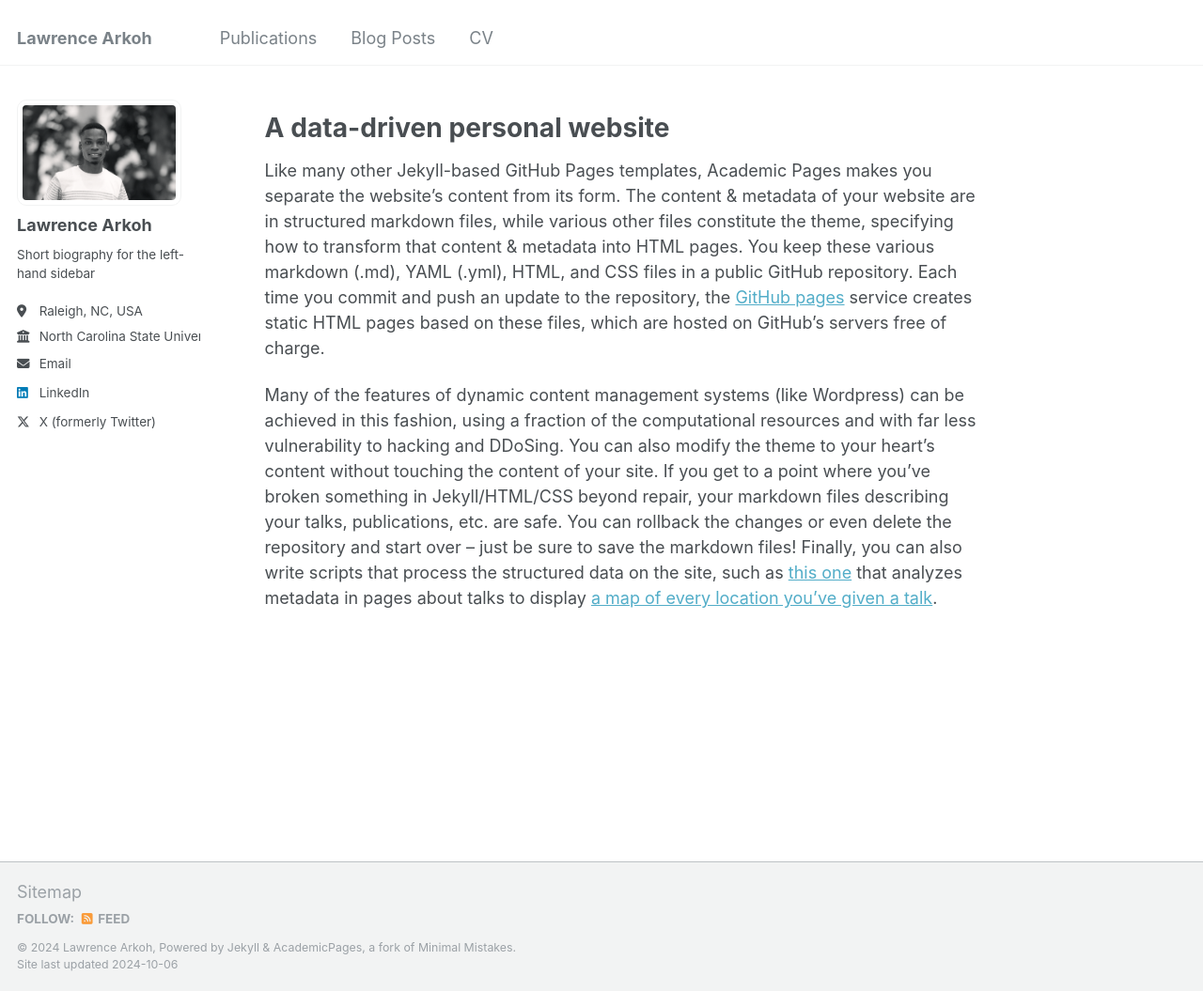
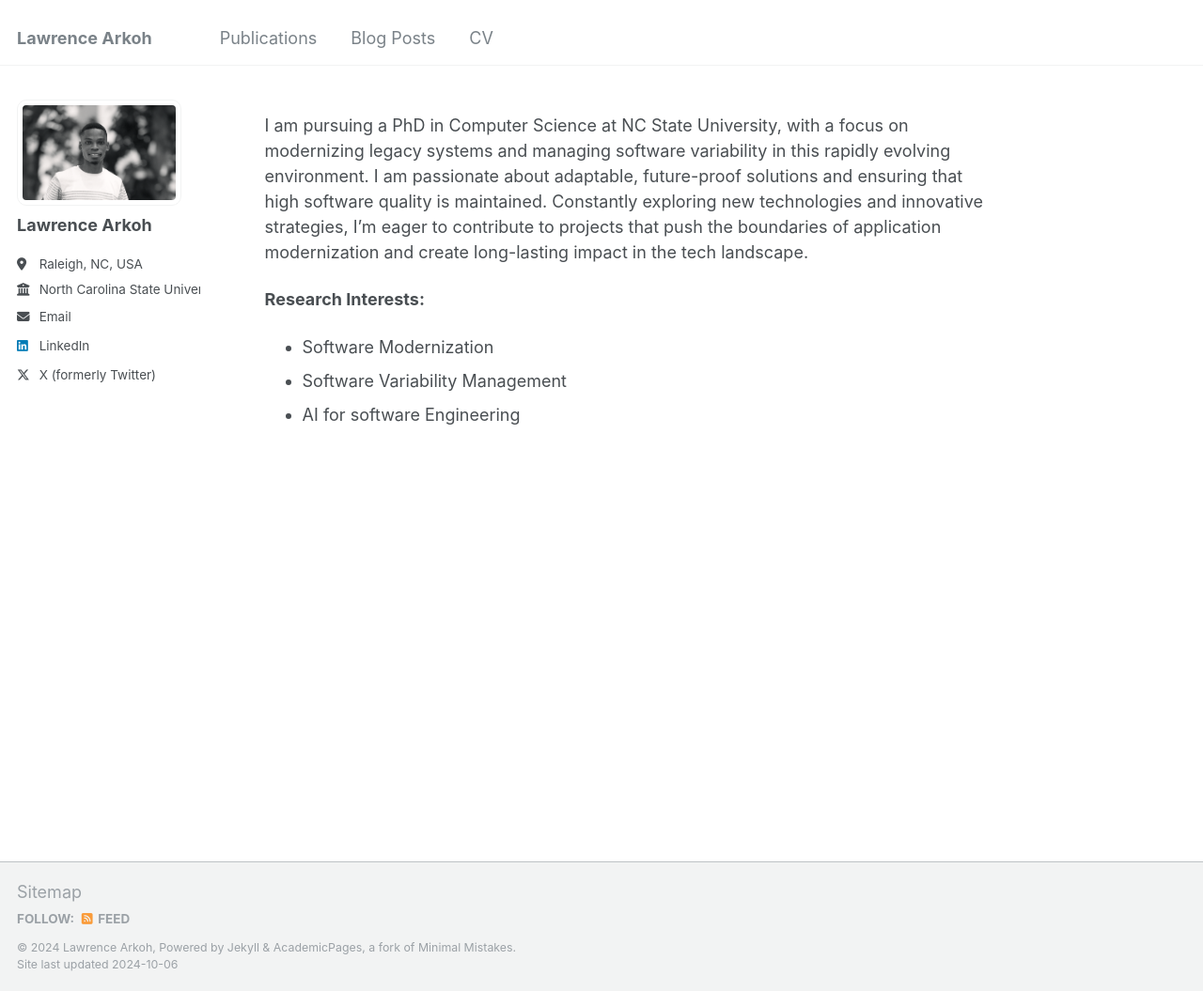
Before and after one commit to lawrencearkoh/lawrencearkoh.github.io, a Jekyll site: the page built from _pages/about.md, in a window 1280 px wide and 1055 px high. Shown: the whole window at 94% size. Built offline with Jekyll 4.4.1, drawn with Linux system fonts in a browser that asks for light colours.

Commit message:
update about page

```diff
--- a/_config.yml
+++ b/_config.yml
@@ -24,7 +24,7 @@ author:
   avatar           : "profile.png"
   name             : "Lawrence Arkoh"
   pronouns         : # example: "she/her"
-  bio              : "Short biography for the left-hand sidebar"
+  bio              : ""
   location         : "Raleigh, NC, USA"
   employer         : "North Carolina State University"
   uri              : # URL
--- a/_pages/about.md
+++ b/_pages/about.md
@@ -7,10 +7,9 @@ redirect_from:
   - /about.html
 ---
 
+I am pursuing a PhD in Computer Science at NC State University, with a focus on modernizing legacy systems and managing software variability in this rapidly evolving environment. I am passionate about  adaptable, future-proof solutions and ensuring that high software quality is maintained. Constantly exploring new technologies and innovative strategies, I’m eager to contribute to projects that push the boundaries of application modernization and create long-lasting impact in the tech landscape.
 
-
-A data-driven personal website
-======
-Like many other Jekyll-based GitHub Pages templates, Academic Pages makes you separate the website's content from its form. The content & metadata of your website are in structured markdown files, while various other files constitute the theme, specifying how to transform that content & metadata into HTML pages. You keep these various markdown (.md), YAML (.yml), HTML, and CSS files in a public GitHub repository. Each time you commit and push an update to the repository, the [GitHub pages](https://pages.github.com/) service creates static HTML pages based on these files, which are hosted on GitHub's servers free of charge.
-
-Many of the features of dynamic content management systems (like Wordpress) can be achieved in this fashion, using a fraction of the computational resources and with far less vulnerability to hacking and DDoSing. You can also modify the theme to your heart's content without touching the content of your site. If you get to a point where you've broken something in Jekyll/HTML/CSS beyond repair, your markdown files describing your talks, publications, etc. are safe. You can rollback the changes or even delete the repository and start over -- just be sure to save the markdown files! Finally, you can also write scripts that process the structured data on the site, such as [this one](https://github.com/academicpages/academicpages.github.io/blob/master/talkmap.ipynb) that analyzes metadata in pages about talks to display [a map of every location you've given a talk](https://academicpages.github.io/talkmap.html).
+**Research Interests:**
+- Software Modernization
+- Software Variability Management
+- AI for software Engineering
```
